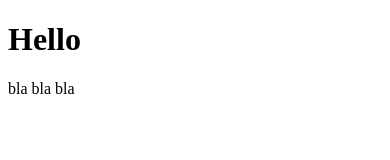
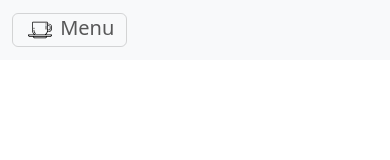
Before and after one commit to cdg-151617/cdg-151617.github.io, a plain HTML site: page index.html in a window 390 px wide. Drawn offline with nearby package versions, Linux system fonts and the light colour scheme.

Commit message:
Commits 2

```diff
--- a/index.html
+++ b/index.html
@@ -1,10 +1,31 @@
 <!DOCTYPE html>
 <html>
-    <body>
-        <h1>Hello</h1>
-        <p>
-            bla bla bla
-        </p>
 
-    </body>
+<head>
+    <meta charset="utf-8">
+    <meta name="viewport" content="width=device-width, initial-scale=1">
+
+    <title>Bootstrap demo</title>
+    <link href="https://cdn.jsdelivr.net/npm/bootstrap@5.3.2/dist/css/bootstrap.min.css" rel="stylesheet"
+        crossorigin="anonymous">
+    <link rel="stylesheet" type="text/css" href="index.css">
+    <title>Bootstrap demo</title>
+</head>
+
+<body>
+    <nav class="navbar navbar-expand-lg bg-light">
+        <div class="container-fluid">
+            <a class="navbar-brand" href="#">
+                <button class="navbar-toggler" type="button" data-bs-toggle="collapse" data-bs-target="#navbarNav"
+                    aria-controls="navbarNav" aria-expanded="false" aria-label="Toggle navigation">
+                    <img src="image/tea_cup.svg" alt="tea cup" width="30" height="24">
+                    Menu
+                </button>
+            </a>
+
+        </div>
+    </nav>
+
+</body>
+
 </html>
```
Also changed, not shown: image/tea_cup.svg (added), index.css (added).
